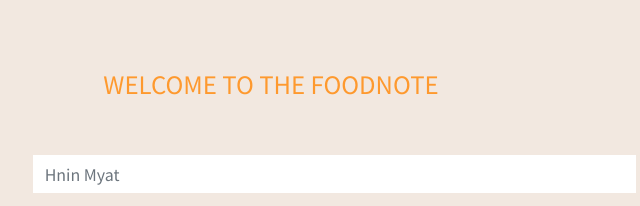
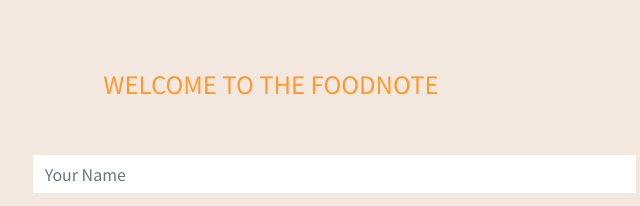
Before and after one commit to thantmyat31/foodnote, a plain HTML site: page register.html in a window 1280 px wide. Shown: the top 206 px of the page, 369-1009 px from the left. Drawn offline with nearby package versions, Linux system fonts and the light colour scheme.

Commit message:
update register form

```diff
--- a/register.html
+++ b/register.html
@@ -26,7 +26,7 @@
               <div class="form-group row">
                 <label for="inputUserName" class="col-sm-2 col-form-label">Name</label>
                 <div class="col-sm-10">
-                  <input type="text" class="form-control" id="inputUserName" placeholder="Hnin Myat">
+                  <input type="text" class="form-control" id="inputUserName" placeholder="Your Name">
                 </div>
               </div>
               <div class="form-group row">
```
